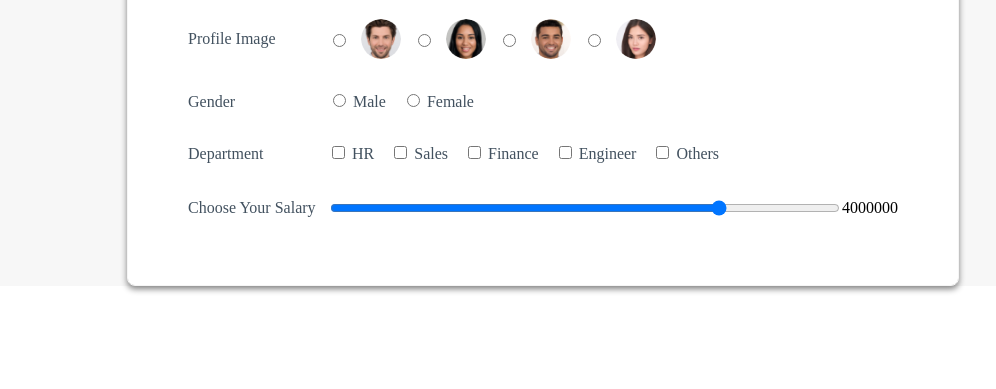
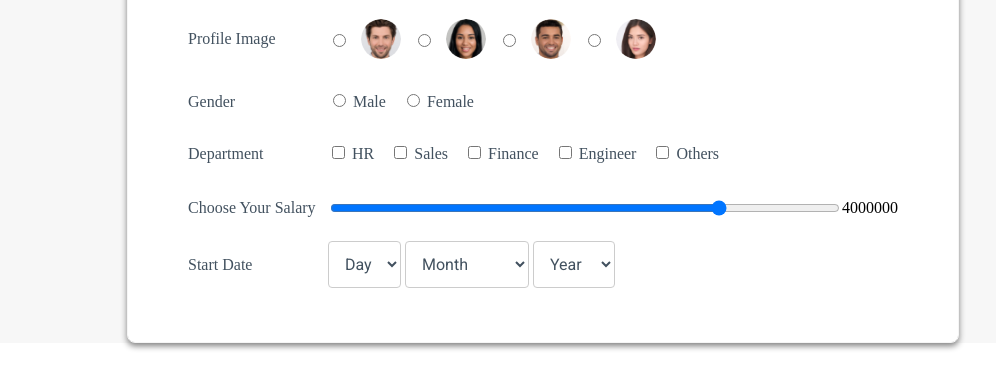
Before and after one commit to LDeepakReddy/EmployeePayrollApp, a plain HTML site: page EmployeePayrollApp/pages/index.html in a window 1280 px wide. Shown: the part 227-616 px from the top of the page, without its empty margins (97-1093 px from the left). Drawn offline with Linux system fonts and the light colour scheme.

Commit message:
ADDED:Date input to employeepayroll app

```diff
--- a/EmployeePayrollApp/css/style.css
+++ b/EmployeePayrollApp/css/style.css
@@ -109,7 +109,7 @@ label {
     flex-direction: row;
 }
 
-.profile-radio-content>label {
+.profile-radio-content > label {
     display: flex;
     flex-direction: row;
     align-items: center;
@@ -120,3 +120,14 @@ label {
     border-radius: 50%;
     margin-left: 12px;
 }
+
+select {
+    padding: 12px;
+    border: 1px solid #ccc;
+    border-radius: 4px;
+    resize: vertical;
+    font: normal normal normal 16px Roboto;
+    letter-spacing: 0px;
+    color: #42515f;
+    background-color: transparent;
+}
--- a/EmployeePayrollApp/js/validate.js
+++ b/EmployeePayrollApp/js/validate.js
@@ -1,6 +1,6 @@
 const salary = document.querySelector('#salary');
 const output = document.querySelector('.salary-output');
 output.textContent = salary.value;
-salary.addEventListener('input', function () {
-    output.textContent = salary.value;
+salary.addEventListener('input', function() {
+   output.textContent = salary.value;
 });
--- a/EmployeePayrollApp/pages/index.html
+++ b/EmployeePayrollApp/pages/index.html
@@ -1,8 +1,5 @@
 <!--
-    Ability to specify the
-    - gender as radio button
-    - department as checkbox
-    - salary as range indicator
+    Ability to specify the start date with Day, Month and Year as Select Input Item
 -->
 
 <!DOCTYPE html>
@@ -90,6 +87,68 @@
                     value="4000000">
                 <output class="salary-output" for="salary">4000000</output>
             </div>
+            <div class="row-content">
+                <label class="label text" for="startDate">Start Date</label>
+                <div>
+                    <select id="day" name="Day">
+                        <option value="Day">Day</option>
+                        <option value='01'>01</option>
+                        <option value='02'>02</option>
+                        <option value='03'>03</option>
+                        <option value='04'>04</option>
+                        <option value='05'>05</option>
+                        <option value='06'>06</option>
+                        <option value='07'>07</option>
+                        <option value='08'>08</option>
+                        <option value='09'>09</option>
+                        <option value='10'>10</option>
+                        <option value='11'>11</option>
+                        <option value='12'>12</option>
+                        <option value='13'>13</option>
+                        <option value='14'>14</option>
+                        <option value='15'>15</option>
+                        <option value='16'>16</option>
+                        <option value='17'>17</option>
+                        <option value='18'>18</option>
+                        <option value='19'>19</option>
+                        <option value='20'>20</option>
+                        <option value='21'>21</option>
+                        <option value='22'>22</option>
+                        <option value='23'>23</option>
+                        <option value='24'>24</option>
+                        <option value='25'>25</option>
+                        <option value='26'>26</option>
+                        <option value='27'>27</option>
+                        <option value='28'>28</option>
+                        <option value='29'>29</option>
+                        <option value='30'>30</option>
+                        <option value='31'>31</option>
+                    </select>
+                    <select id="month" name="Month">
+                        <option value="Month">Month</option>
+                        <option value='01'>January</option>
+                        <option value='02'>February</option>
+                        <option value='03'>March</option>
+                        <option value='04'>April</option>
+                        <option value='05'>May</option>
+                        <option value='06'>June</option>
+                        <option value='07'>July</option>
+                        <option value='08'>August</option>
+                        <option value='09'>September</option>
+                        <option value='10'>October</option>
+                        <option value='11'>November</option>
+                        <option value='12'>December</option>
+                    </select>
+                    <select id="year" name="Year">
+                        <option value="Year">Year</option>
+                        <option value='2020'>2020</option>
+                        <option value='2019'>2019</option>
+                        <option value='2018'>2018</option>
+                        <option value='2017'>2017</option>
+                        <option value='2016'>2016</option>
+                    </select>
+                </div>
+            </div>
         </form>
     </div>
     <script src="../js/validate.js"></script>
```
